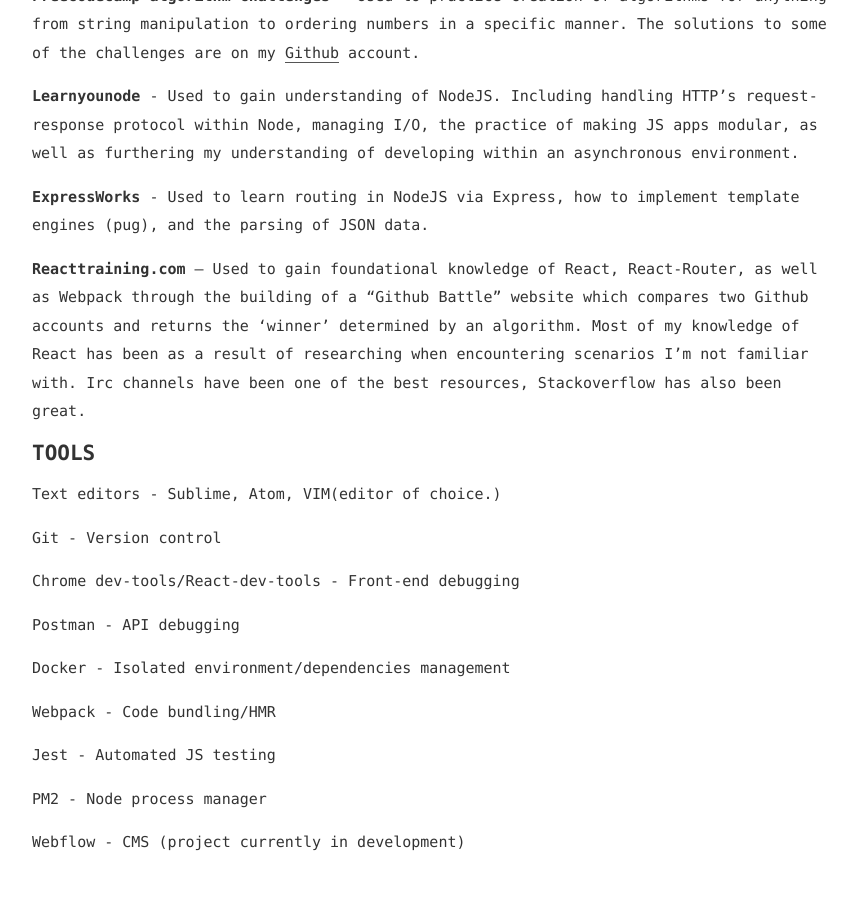
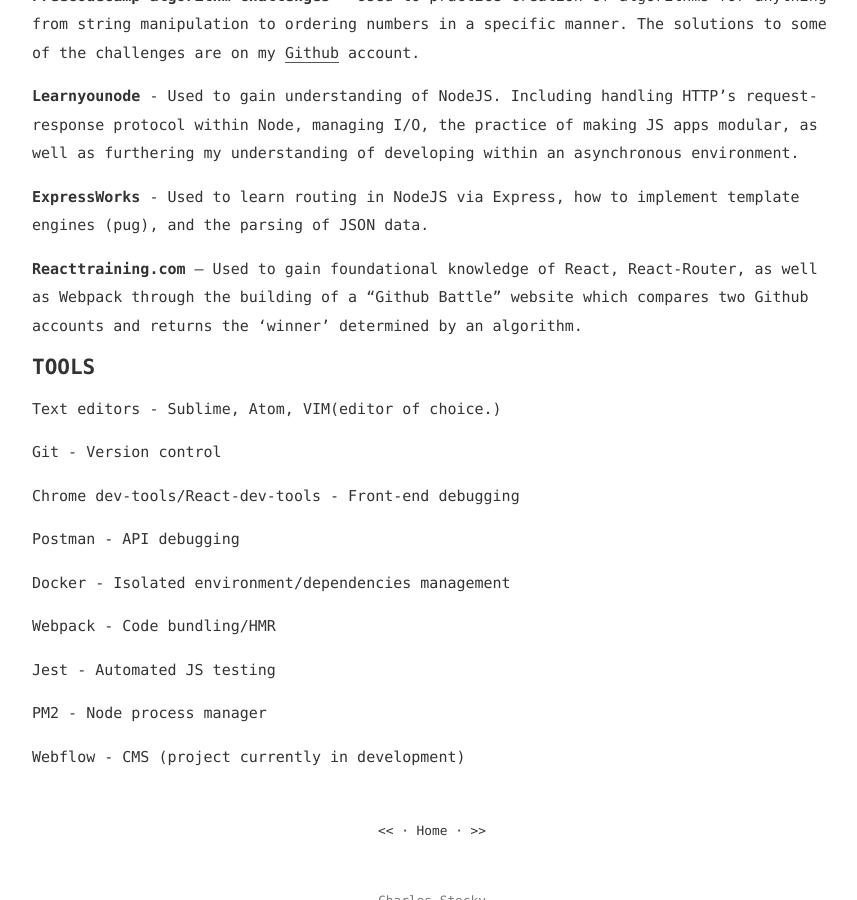
Before and after one commit to CharlesStocky/CharlesStocky.github.io, a Jekyll site: the page built from _posts/2017-8-21-Resume.md, in a window 1280 px wide and 900 px high, scrolled down 1642 px. Shown: the whole window, without its empty margins (208-1065 px from the left). Built offline with Jekyll 4.4.1, drawn with Linux system fonts in a browser that asks for light colours.

Commit message:
edited resume

```diff
--- a/_posts/2017-8-21-Resume.md
+++ b/_posts/2017-8-21-Resume.md
@@ -56,9 +56,6 @@ engines (pug), and the parsing of JSON data.
 <b>Reacttraining.com</b> – Used to gain foundational knowledge of React, React-Router, as
 well as Webpack through the building of a “Github Battle” website which compares two
 Github accounts and returns the ‘winner’ determined by an algorithm.
-Most of my knowledge of React has been as a result of researching when encountering
-scenarios I’m not familiar with. Irc channels have been one of the best resources,
-Stackoverflow has also been great.
 
 <h1>TOOLS</h1>
 Text editors - Sublime, Atom, VIM(editor of choice.)
```
Also changed, not shown: _posts/2018-3-31-Coupizza-Data-Generator.md (added, +1 -0 lines).
